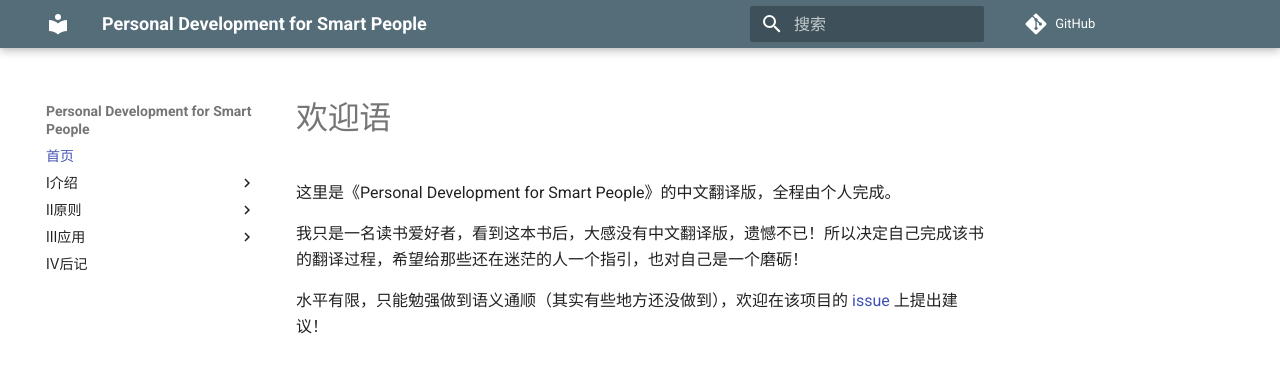
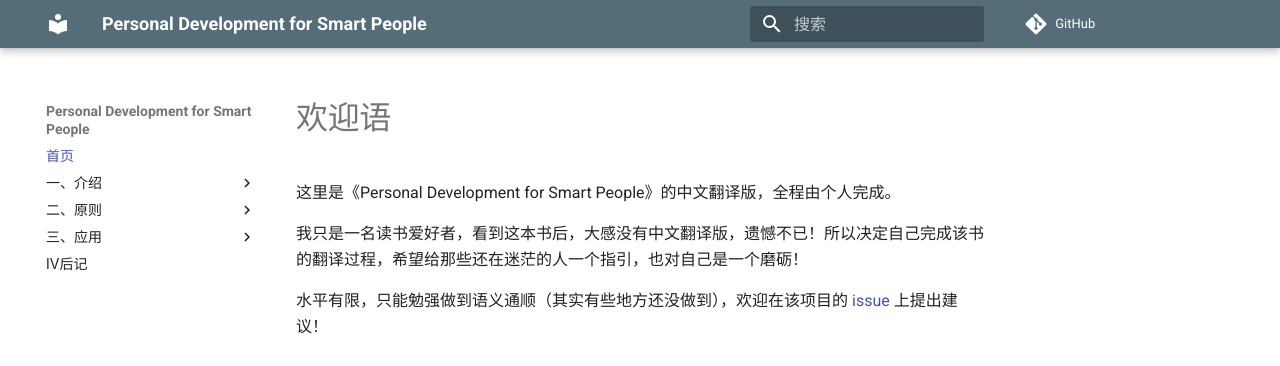
Before and after one commit to wtsnwei/pdsp, an MkDocs documentation site: the page built from docs/index.md, in a window 1280 px wide. Shown: the top 366 px of the page. Built offline with MkDocs 1.6.1 and Material for MkDocs 9.7.7, drawn with Linux system fonts in a browser that asks for light colours; comment, search, counter and statistics services are not loaded.

Commit message:
修改目录

```diff
--- a/mkdocs.yml
+++ b/mkdocs.yml
@@ -29,13 +29,13 @@ extra_javascript:
 nav:
   - '首页': 'index.md'
 
-  - 'Ⅰ介绍':
+  - '一、介绍':
     - '什么是聪明人的个人发展？': '1.Introduction/01.What-Is-Personal-Development-for-Smart-People.md'
     - '核心原则标准': '1.Introduction/02.Qualities-of-the-Core-Principles.md'
     - '七项原则': '1.Introduction/03.Introducing-the-Seven-Principles.md'
     - '如何读这本书': '1.Introduction/04.How-to-Read-This-Book.md'
 
-  - 'Ⅱ原则':
+  - '二、原则':
     - '1.Truth':
       - '1.1 简介': '2.Principles/01.truth/00.Truth.md'
       - '1.2 感知': '2.Principles/01.truth/01.perception.md'
@@ -157,7 +157,7 @@ nav:
         - '7.8 小结': '2.Principles/07.intelligence/10.小结.md'
 
 
-  - 'Ⅲ应用':
+  - '三、应用':
     - '8.习惯':
       - '8.1 简介': '3.Application/08.habits/00.habits.md'
       - '8.2 习惯与真': '3.Application/08.habits/01.habits-and-truth.md'
```
